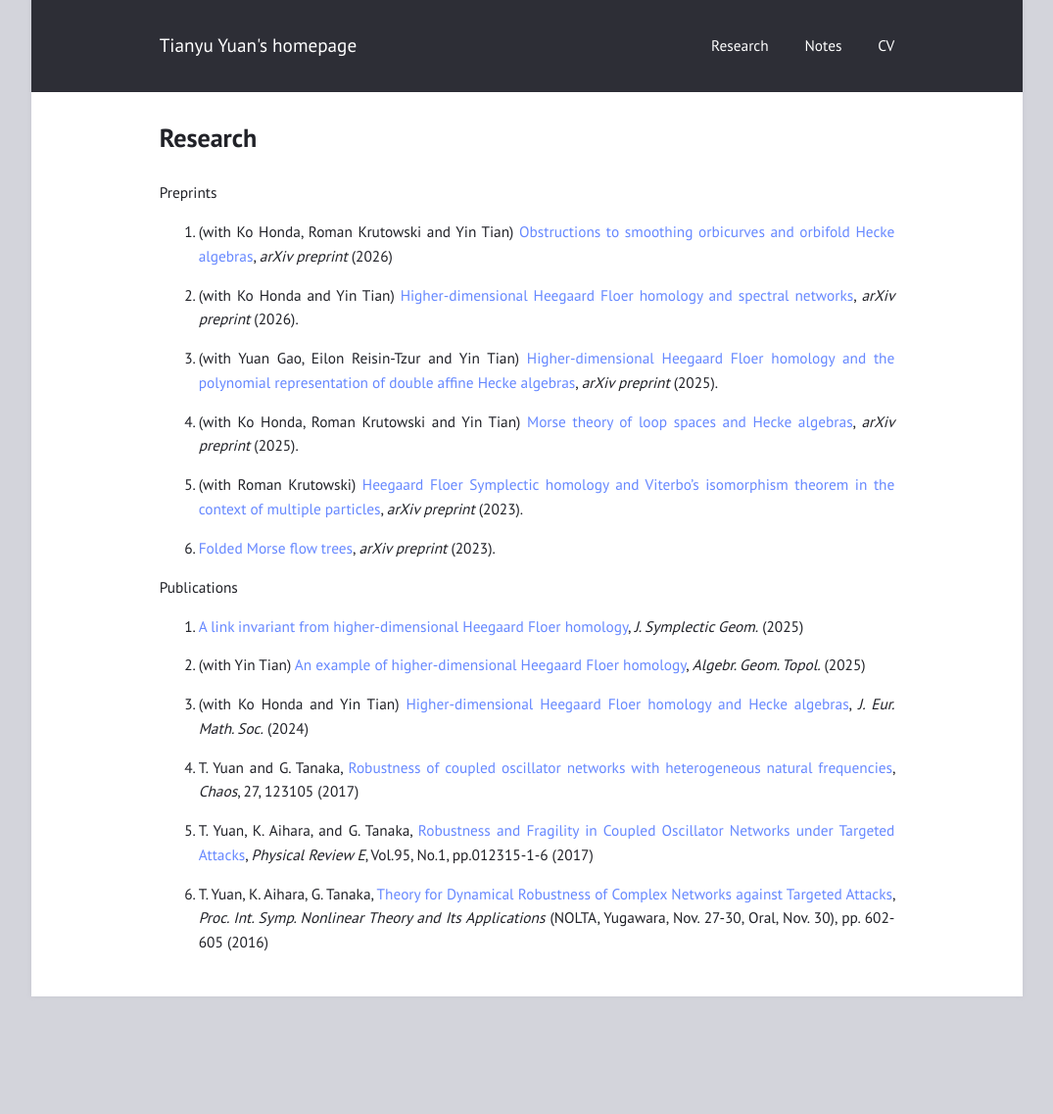
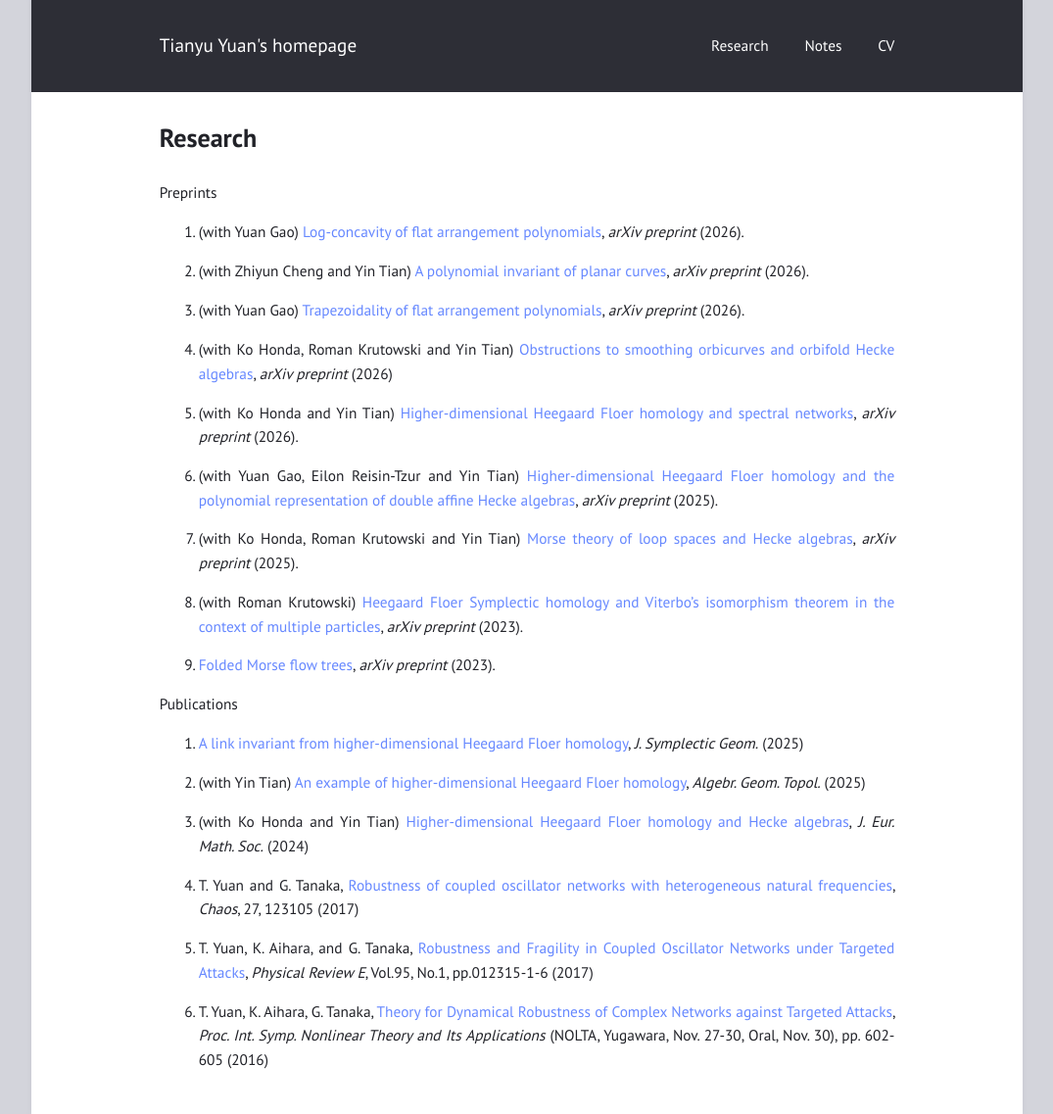
Before and after one commit to mathzerg/mathzerg.github.io, a Jekyll site: the page built from research.md, in a window 1280 px wide. Shown: the whole page at 98% size, without its empty margins (102-1177 px from the left). Built offline with Jekyll 4.4.1, drawn with Linux system fonts in a browser that asks for light colours; before the commit the page ends 1017 px from its top, so only the background shows below that.

Commit message:
Update research.md

```diff
--- a/research.md
+++ b/research.md
@@ -12,6 +12,12 @@ bibliography_list_attributes:
 
 
 Preprints
+
+1. (with Yuan Gao) [Log-concavity of flat arrangement polynomials](https://arxiv.org/abs/2609.33651), _arXiv preprint_ (2026).
+
+1. (with Zhiyun Cheng and Yin Tian) [A polynomial invariant of planar curves](https://arxiv.org/abs/2609.23638), _arXiv preprint_ (2026).
+
+1. (with Yuan Gao) [Trapezoidality of flat arrangement polynomials](https://arxiv.org/abs/2608.21855), _arXiv preprint_ (2026).
 
 1. (with Ko Honda, Roman Krutowski and Yin Tian) [Obstructions to smoothing orbicurves and orbifold Hecke algebras](https://arxiv.org/abs/2607.11572), _arXiv preprint_ (2026)
 
```
